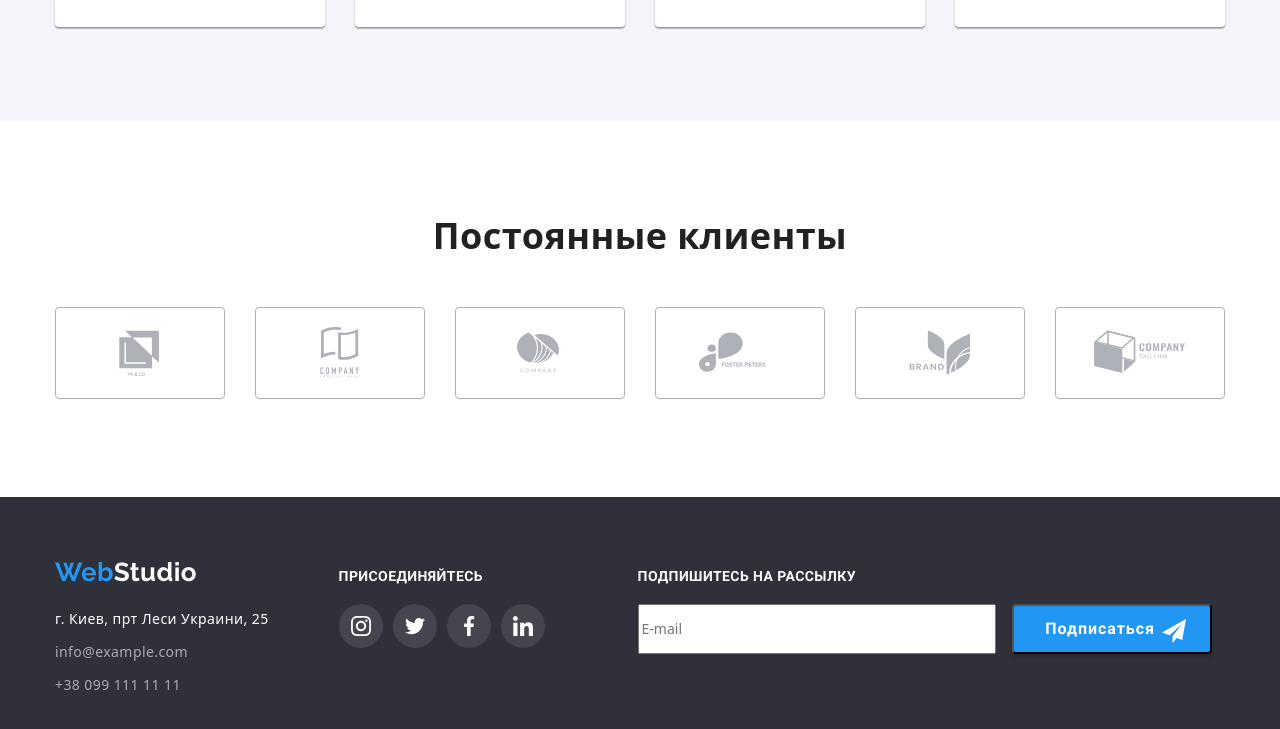
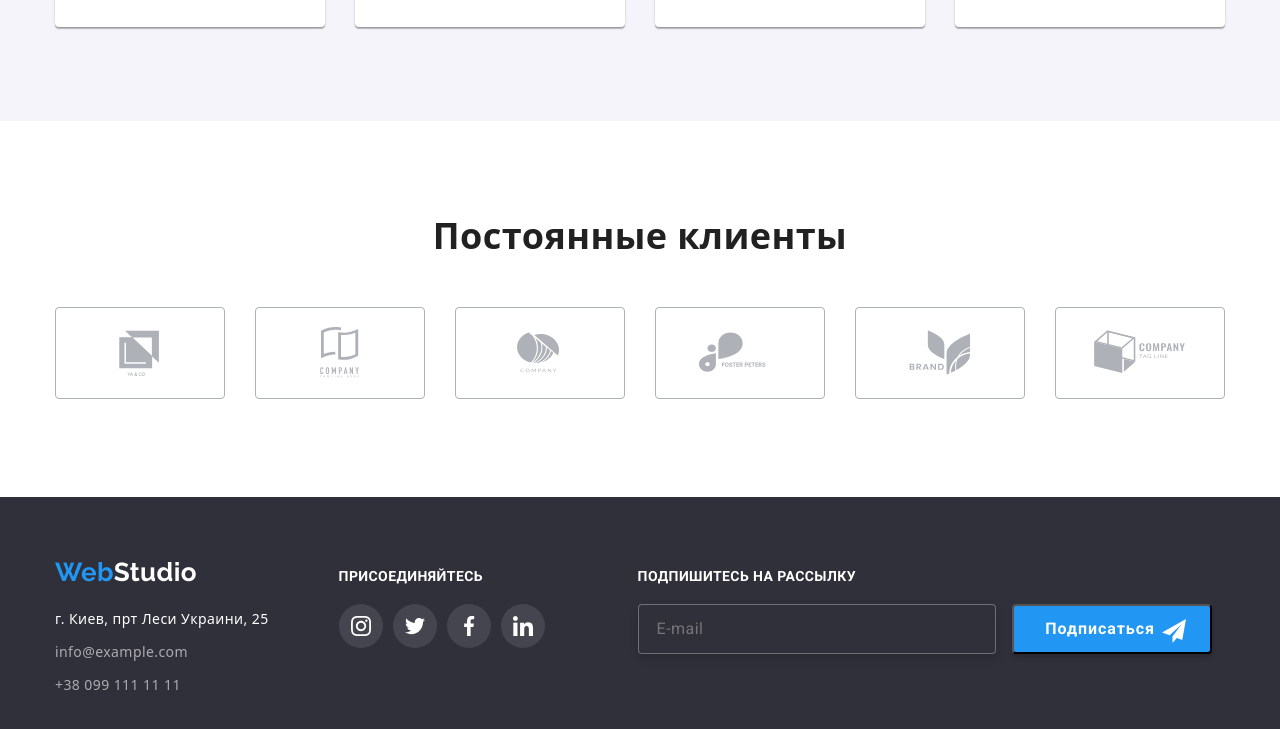
Before and after one commit to RomanChuykov/goit-markup-hw-06-old, a plain HTML site: page index.html in a window 1280 px wide. Shown: the part 2189-2918 px from the top of the page. Drawn offline with Linux system fonts and the light colour scheme; a web font is replaced by a local one.

Commit message:
Update styles.css

```diff
--- a/css/styles.css
+++ b/css/styles.css
@@ -543,6 +543,25 @@ margin-bottom: 20px;
     width: 358px;
     height: 50px;
     margin-right: 12px;
+    background: #2F303A;
+    padding-left: 18px;
+
+    font-family: Roboto;
+font-style: normal;
+font-weight: normal;
+font-size: 16px;
+line-height: 20px;
+/* display: flex; */
+/* align-items: center; */
+letter-spacing: 0.03em;
+
+color: rgba(255, 255, 255, 0.6);
+
+
+border: 1px solid rgba(255, 255, 255, 0.3);
+box-sizing: border-box;
+filter: drop-shadow(0px 4px 4px rgba(0, 0, 0, 0.15));
+border-radius: 4px;
 }
 .but-wrap{
     position: relative;
```
